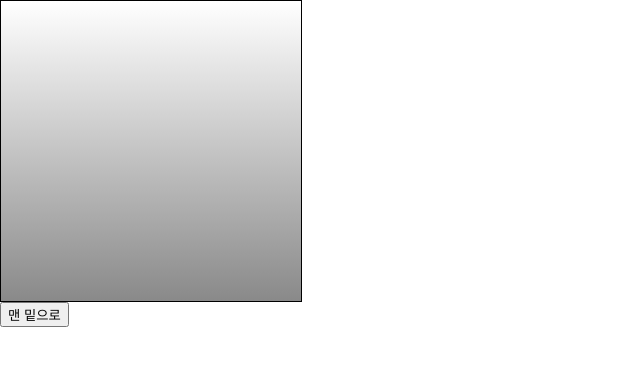
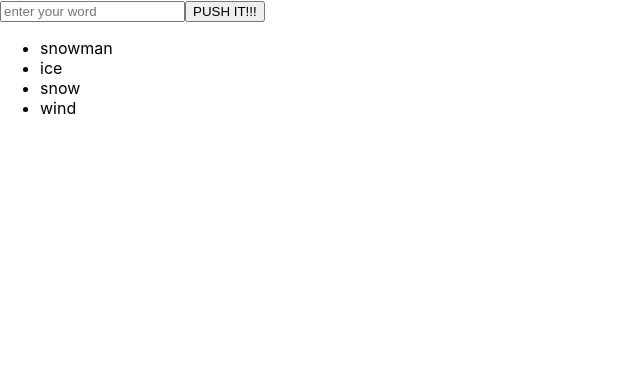
Before and after one commit to SongSeoYoung/react-exampling, a React app: page / in a window 1280 px wide. Shown: the top 366 px of the page, without its empty margins (0-640 px from the left). Built offline with nearby package versions, Linux system fonts and the light colour scheme.

Commit message:
repeat component

```diff
--- a/src/App.js
+++ b/src/App.js
@@ -1,14 +1,12 @@
 import React, {Component} from 'react';
 import './App.css';
-import ScrollBox from './ScrollBox';
+import IterationSample from './IterationSample';
 
 class App extends Component{
   render() {
     return (
       <div >
-        <ScrollBox ref={(ref)=> this.ScrollBox=ref}/>
-        <button onClick={() =>
-          this.ScrollBox.scrollToBottom()}>맨 밑으로</button>
+        <IterationSample/>
       </div>
     );
   }
--- /dev/null
+++ b/src/IterationSample.js
@@ -0,0 +1,45 @@
+import React, {Component} from 'react';
+
+class IterationSample extends Component{
+
+  state={
+    names: ['snowman', 'ice', 'snow', 'wind'],
+    name : ''
+  }
+
+  InputChange=(e) =>{
+    this.setState({
+      name:e.target.value
+    })
+  }
+
+  BtnClick=() =>{
+    this.setState({
+      names: this.state.names.concat(this.state.name),
+      name:''
+    })
+  }
+
+  handleRemove = (index) =>{
+    const {names} = this.state;
+    this.setState({
+      names : names.filter((item, i) => i !== index)
+    });
+  }
+
+  render() {
+    const namelist = this.state.names.map((name, index)=>(
+      <li key={index} onDoubleClick={() => this.handleRemove(index)} >{name}</li>
+    ));
+    return (
+      <div>
+        <input onChange={this.InputChange} placeholder="enter your word" value={this.state.name}></input>
+        <button onClick={this.BtnClick}>PUSH IT!!!</button>
+        <ul>{namelist}</ul>
+      </div>
+    );
+  }
+
+}
+
+export default IterationSample;
```
